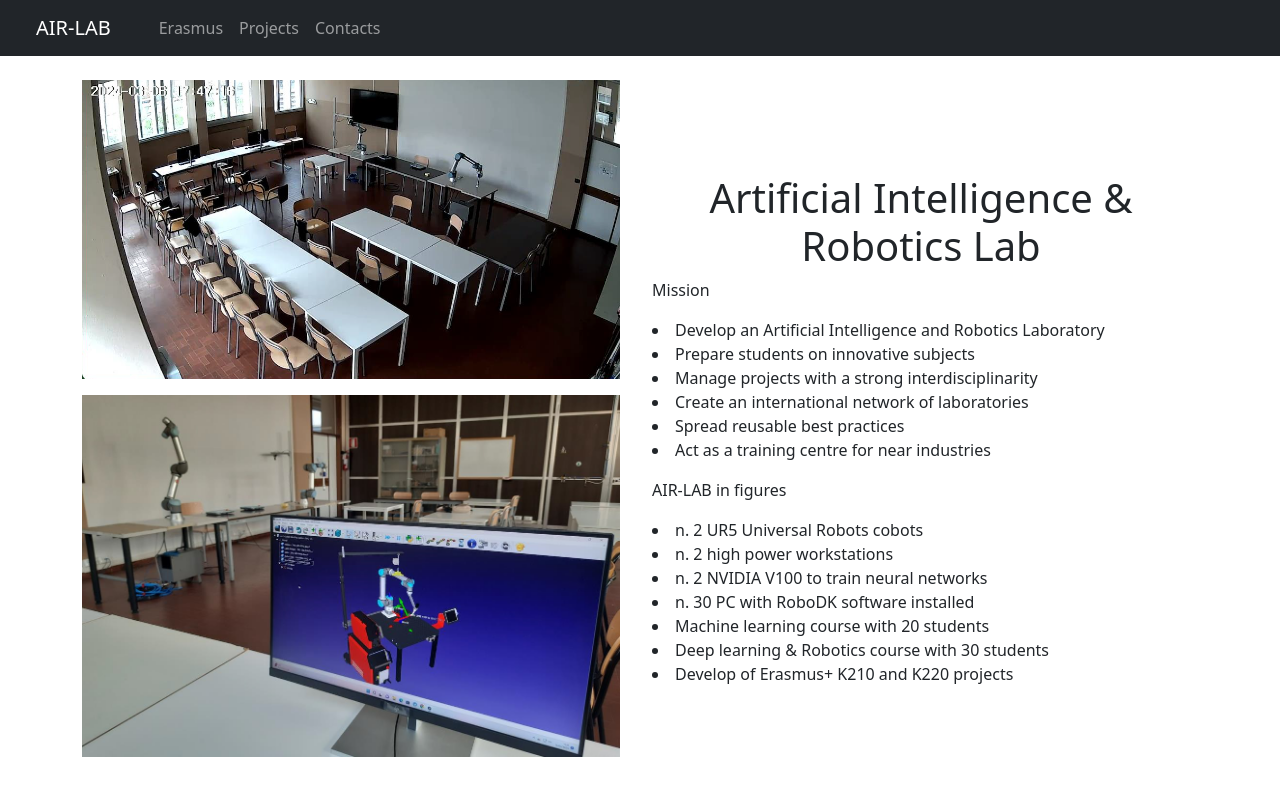
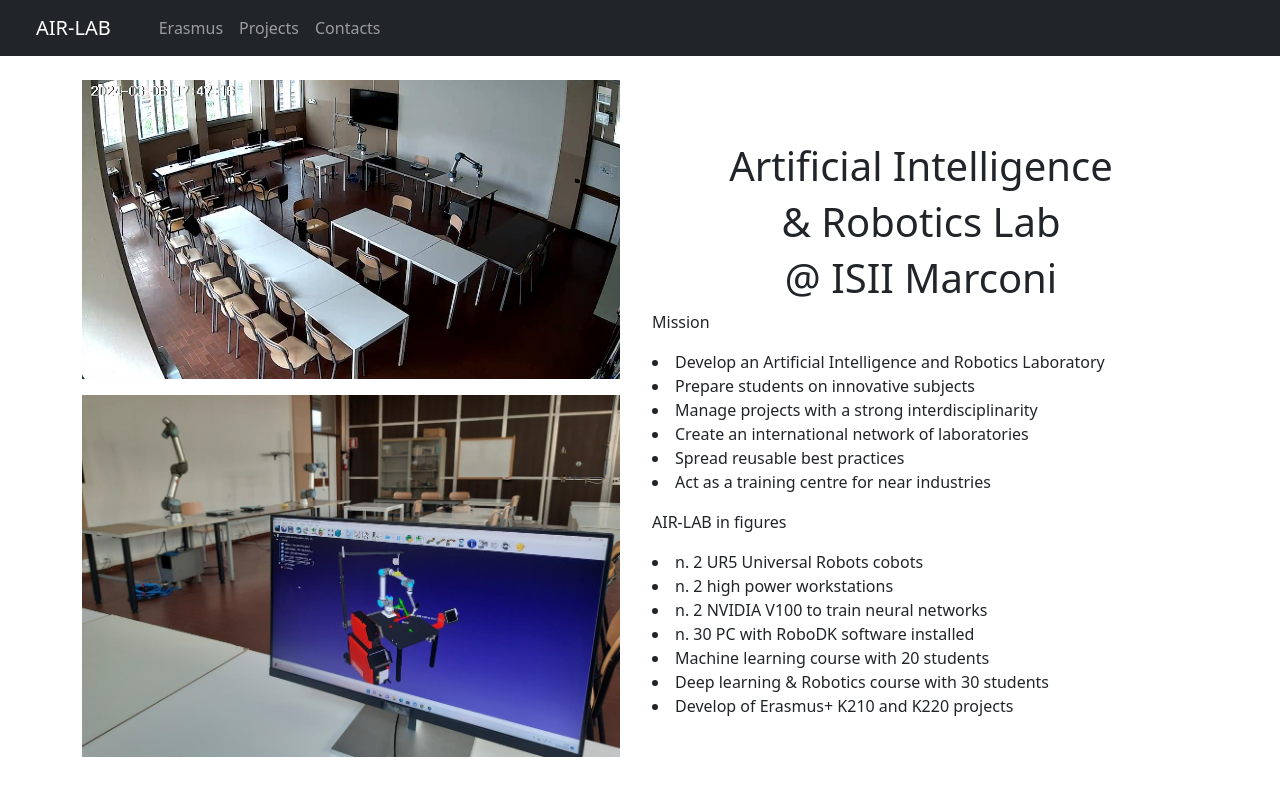
Before and after one commit to AIR-LAB-ISII/AIR-LAB-ISII.github.io, a plain HTML site: page index.html in a window 1280 px wide. Shown: the top 800 px of the page. Drawn offline with nearby package versions, Linux system fonts and the light colour scheme.

Commit message:
Update index.html

```diff
--- a/index.html
+++ b/index.html
@@ -50,7 +50,9 @@
                 </div>
                 <div class="col-lg mx-2 align-self-center">
                     <div class="my-3">
-                        <h1 class="text-center">Artificial Intelligence & Robotics Lab</h1>
+                        <h1 class="text-center">Artificial Intelligence </h1>
+                        <h1 class="text-center">& Robotics Lab</h1>
+                        <h1 class="text-center">@ ISII Marconi</h1>
                         <p>
                             Mission
                         </p>
```
